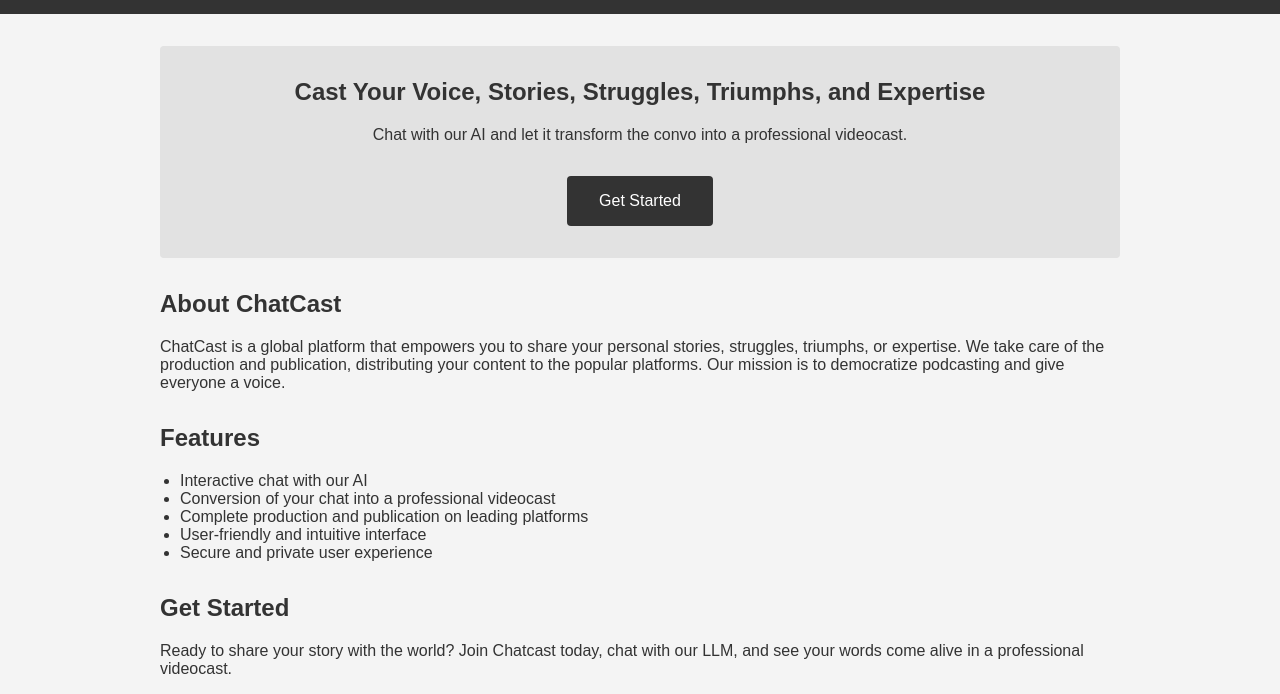
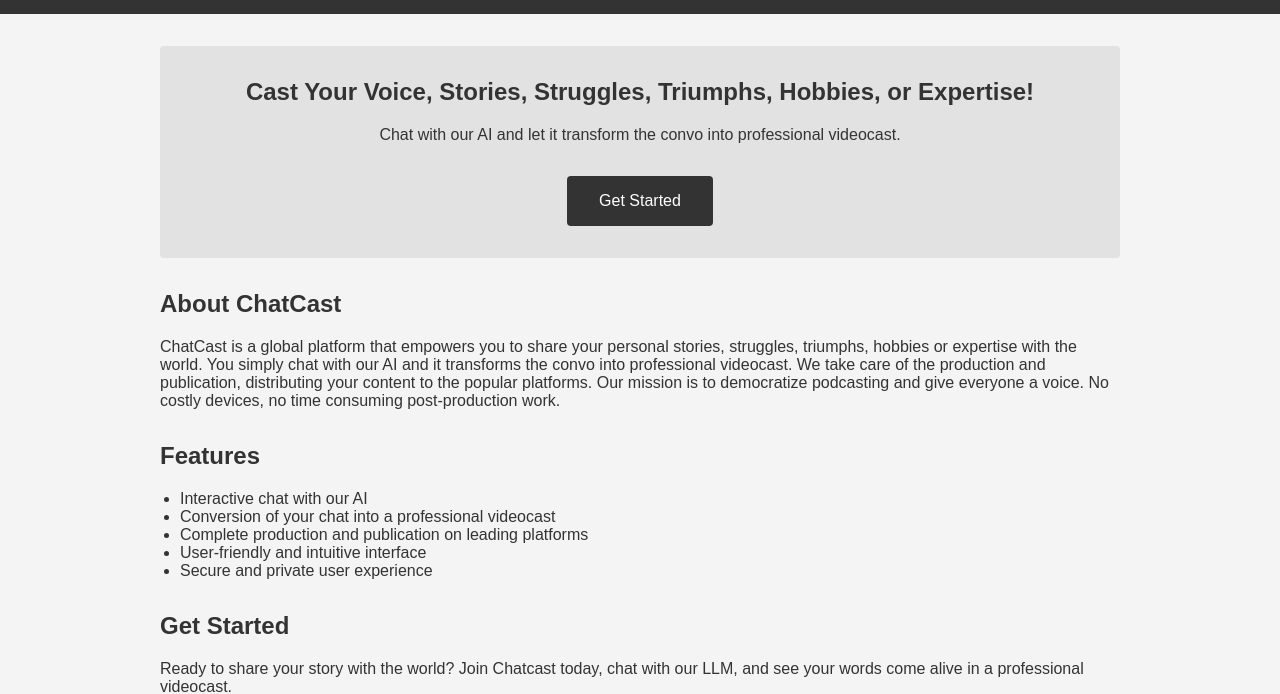
Before and after one commit to open-sudo/chatcast.me, a plain HTML site: page index.html in a window 1280 px wide. Shown: the part 116-810 px from the top of the page. Drawn offline with Linux system fonts and the light colour scheme.

Commit message:
Update index.html

```diff
--- a/index.html
+++ b/index.html
@@ -82,9 +82,9 @@
 
   <div class="container">
     <section class="hero">
-      <h2>Cast Your Voice, Stories, Struggles, Triumphs, and Expertise</h2>
+      <h2>Cast Your Voice, Stories, Struggles, Triumphs, Hobbies, or Expertise!</h2>
       <p>
-        Chat with our AI and let it transform the convo into a professional videocast.
+        Chat with our AI and let it transform the convo into professional videocast.
       </p>
       <a class="cta-button" href="#get-started">Get Started</a>
     </section>
@@ -92,9 +92,9 @@
     <section id="about">
       <h2>About ChatCast</h2>
       <p>
-        ChatCast is a global platform that empowers you to share your personal stories, struggles, triumphs, or expertise.
-        We take care of the production and publication, distributing your content to the popular platforms.
-        Our mission is to democratize podcasting and give everyone a voice.
+        ChatCast is a global platform that empowers you to share your personal stories, struggles, triumphs, hobbies or expertise with the world. You simply chat with our
+        AI and it transforms the convo into professional videocast. We take care of the production and publication, distributing your content to the popular platforms.
+        Our mission is to democratize podcasting and give everyone a voice. No costly devices, no time consuming post-production work.
       </p>
     </section>
 
```
